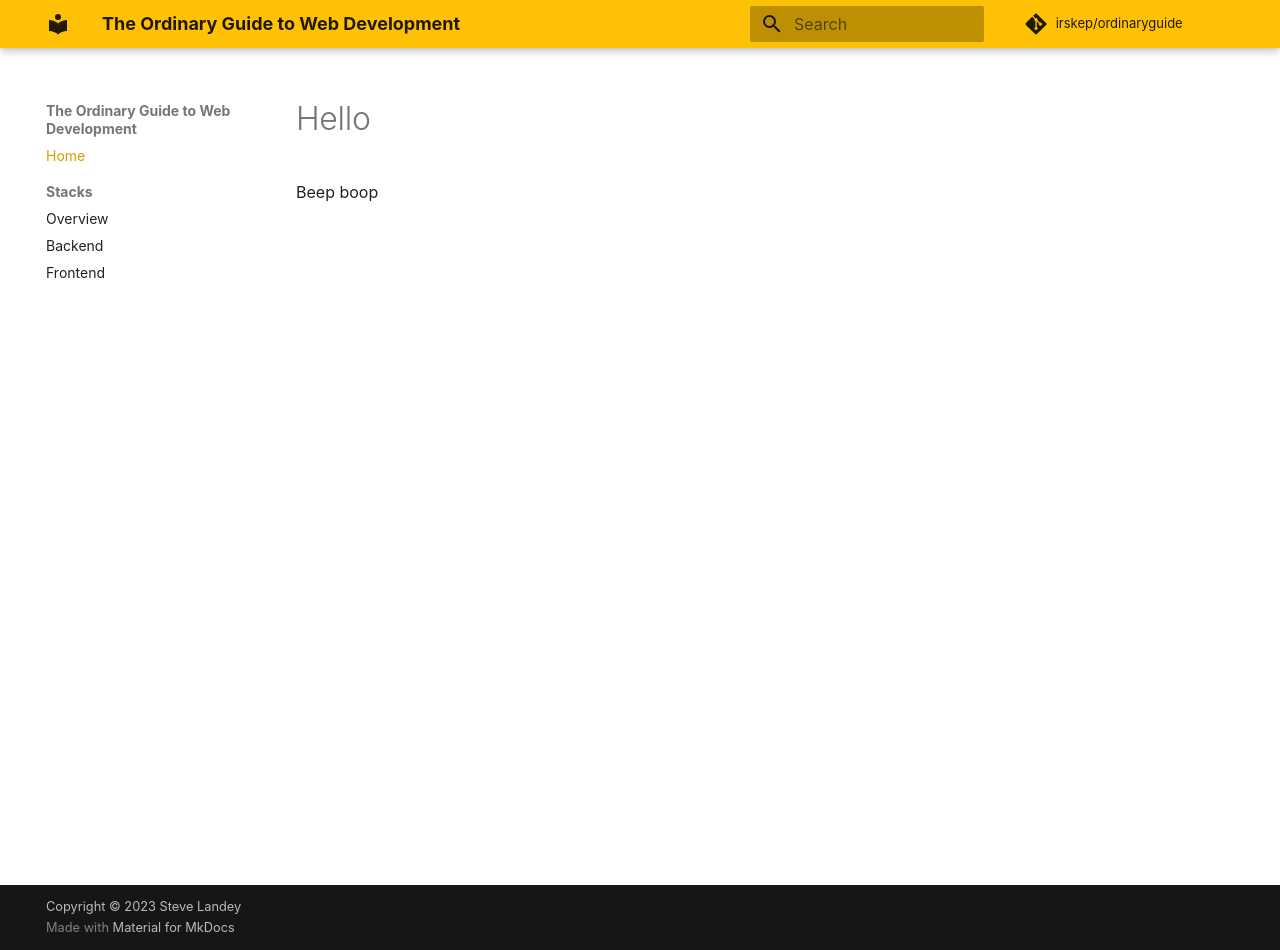
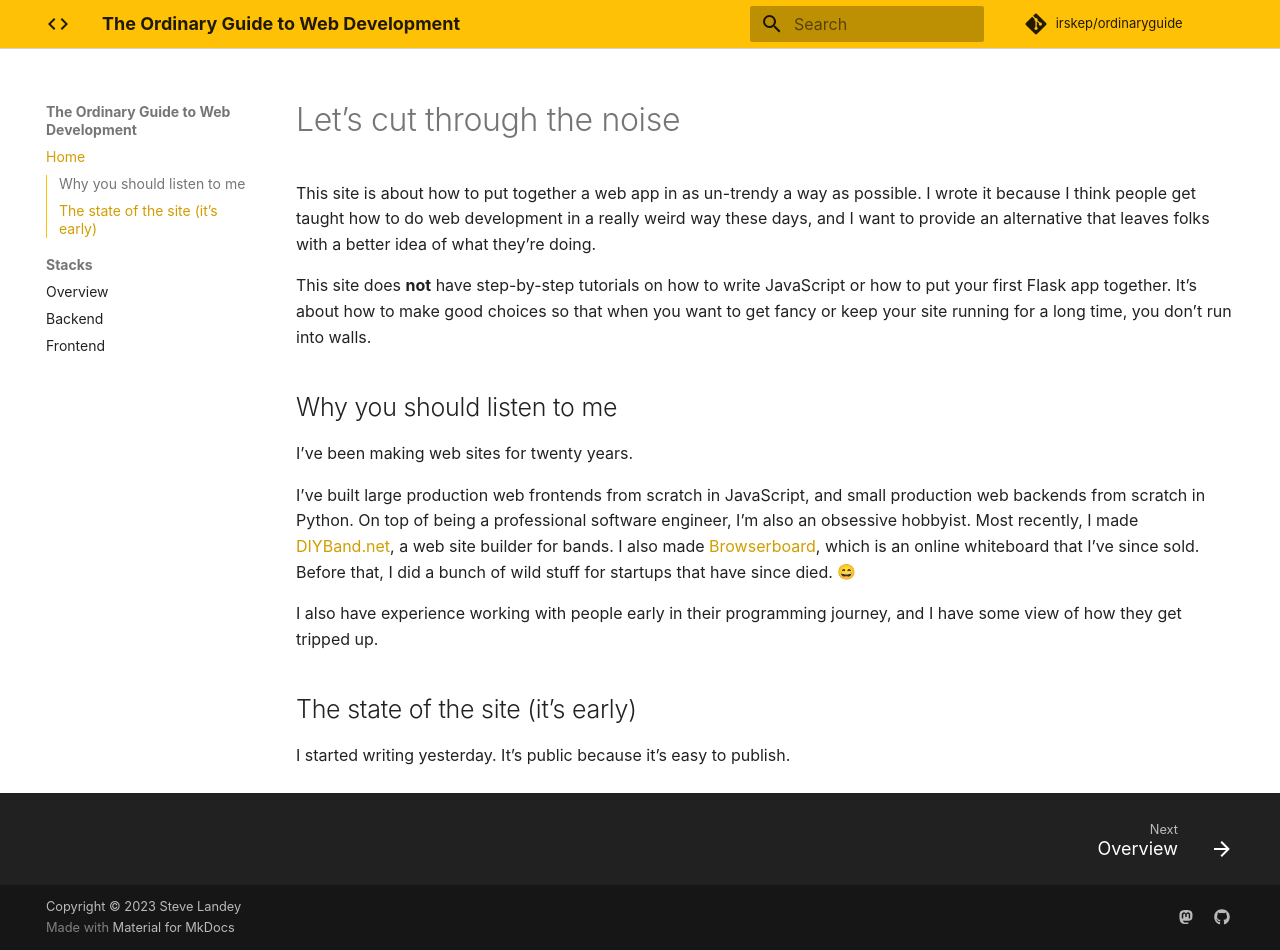
Before and after one commit to irskep/simplewebsites, an MkDocs documentation site: the page built from docs/index.md, in a window 1280 px wide and 950 px high. Built offline with MkDocs 1.6.1 and Material for MkDocs 9.7.7, drawn with Linux system fonts in a browser that asks for light colours; emoji names are drawn with the system emoji font; comment, search, counter and statistics services are not loaded.

Commit message:
Config. Figure out what this website is.

```diff
--- a/docs/index.md
+++ b/docs/index.md
@@ -2,6 +2,20 @@
 title: Hello
 ---
 
-# Hello
+# Let's cut through the noise
 
-Beep boop
+This site is about how to put together a web app in as un-trendy a way as possible. I wrote it because I think people get taught how to do web development in a really weird way these days, and I want to provide an alternative that leaves folks with a better idea of what they're doing.
+
+This site does **not** have step-by-step tutorials on how to write JavaScript or how to put your first Flask app together. It's about how to make good choices so that when you want to get fancy or keep your site running for a long time, you don't run into walls.
+
+## Why you should listen to me
+
+I've been making web sites for twenty years.
+
+I've built large production web frontends from scratch in JavaScript, and small production web backends from scratch in Python. On top of being a professional software engineer, I'm also an obsessive hobbyist. Most recently, I made [DIYBand.net](https://diyband.net), a web site builder for bands. I also made [Browserboard](https://browserboard.com), which is an online whiteboard that I've since sold. Before that, I did a bunch of wild stuff for startups that have since died. :smile:
+
+I also have experience working with people early in their programming journey, and I have some view of how they get tripped up.
+
+## The state of the site (it's early)
+
+I started writing yesterday. It's public because it's easy to publish.
--- a/docs/stylesheets/extra.css
+++ b/docs/stylesheets/extra.css
@@ -6,3 +6,9 @@
     "Roboto Mono", "Oxygen Mono", "Ubuntu Monospace", "Source Code Pro",
     "Fira Mono", "Droid Sans Mono", monospace;
 }
+
+.md-header--shadow {
+  box-shadow: none;
+  transition: none;
+  border-bottom: 1px solid lightgray;
+}
--- a/mkdocs.yml
+++ b/mkdocs.yml
@@ -10,6 +10,8 @@ copyright: Copyright &copy; 2023 Steve Landey
 
 theme:
   name: material
+  icon:
+    logo: material/code-tags
   palette:
     primary: amber
     accent: blue
@@ -18,12 +20,26 @@ theme:
     - navigation.sections
     - navigation.tracking
     - navigation.top
+    - navigation.footer
     - toc.integrate
+
+extra:
+  social:
+    - icon: fontawesome/brands/mastodon
+      link: https://mastodon.gamedev.place/@irskep
+    - icon: fontawesome/brands/github
+      link: https://github.com/irskep
 
 extra_css:
   - stylesheets/extra.css
 
+plugins:
+  - search
+  - git-revision-date-localized
+
 markdown_extensions:
+  - smarty:
+      smart_angled_quotes: True
   - abbr
   - admonition
   - attr_list
--- a/pyproject.toml
+++ b/pyproject.toml
@@ -9,6 +9,7 @@ readme = "README.md"
 python = "^3.9"
 mkdocs-material = "9.1.6"
 pymdown-extensions = "9.11"
+mkdocs-git-revision-date-localized-plugin = "^1.2.0"
 
 
 [build-system]
```
Also changed, not shown: 1 other file.
